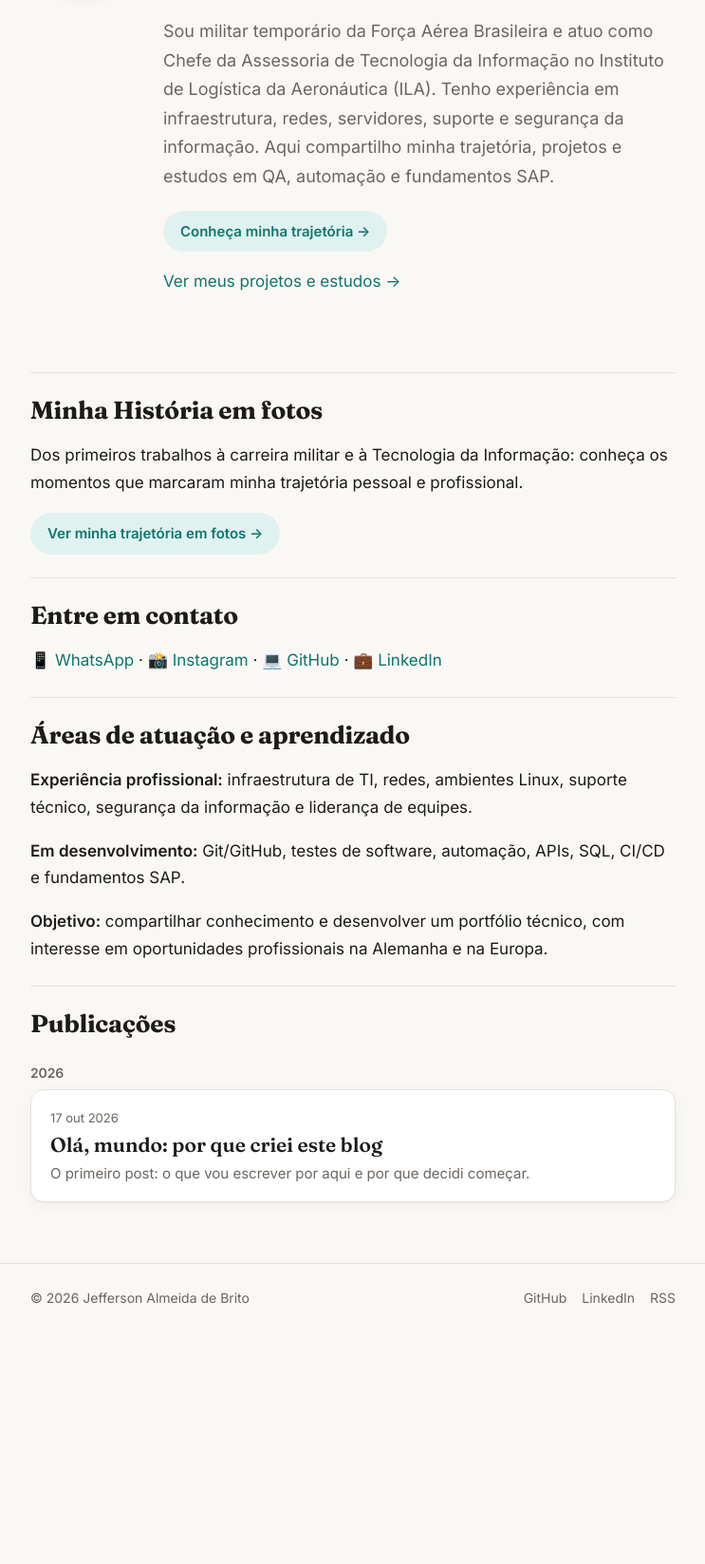
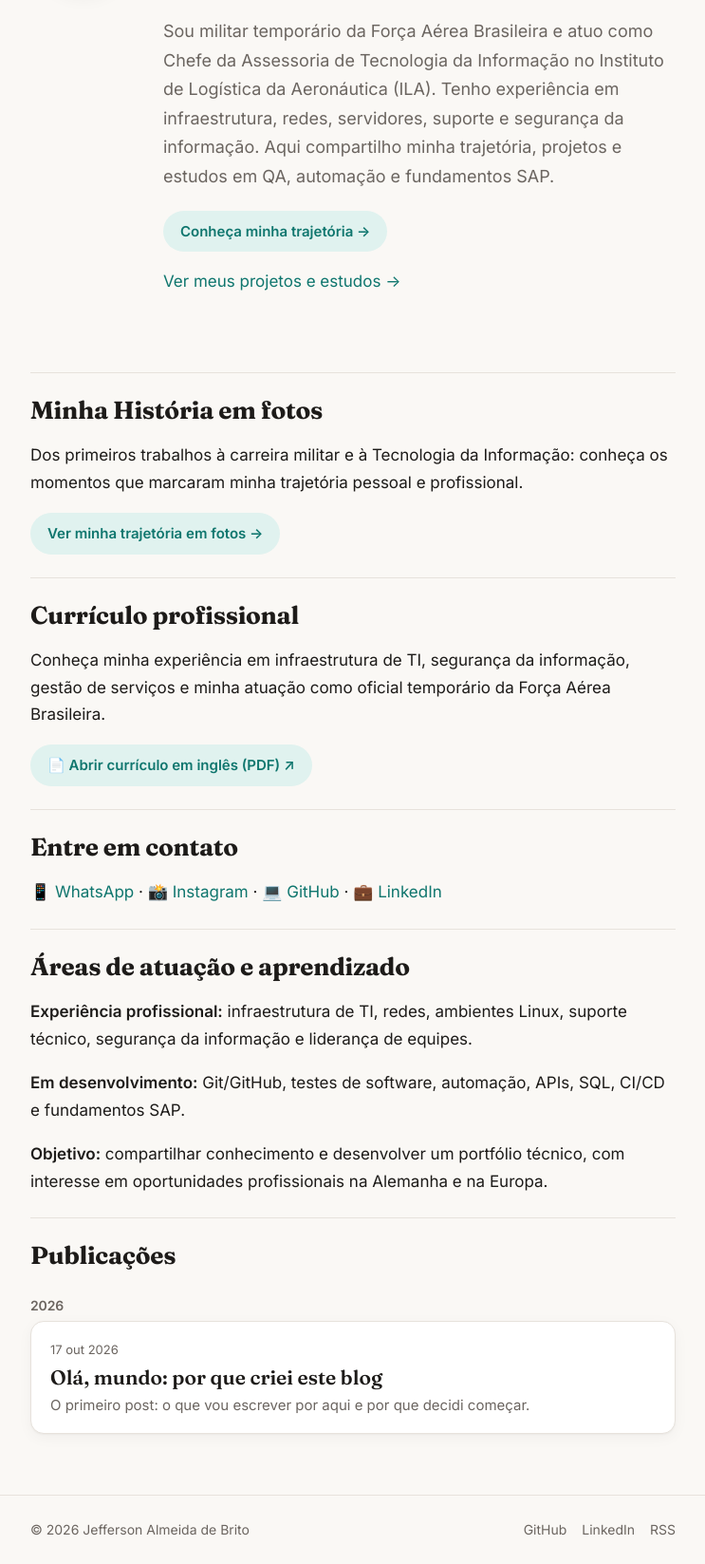
Before and after one commit to jeffersondk3/jeffersondk3.github.io, a Jekyll site: the page built from index.html, in a window 1280 px wide, cut to the strip 249-1896 px from the top of the page. Shown: the whole strip at 95% size, without its empty margins (268-1011 px from the left). Built offline with Jekyll 4.4.1, drawn with Linux system fonts in a browser that asks for light colours; before the commit the page ends 1652 px from its top, so only the background shows below that.

Commit message:
Adiciona botão para abrir currículo Europass em inglês

```diff
--- a/index.html
+++ b/index.html
@@ -16,6 +16,12 @@ layout: default
   <h2 class="section-title">Minha História em fotos</h2>
   <p>Dos primeiros trabalhos à carreira militar e à Tecnologia da Informação: conheça os momentos que marcaram minha trajetória pessoal e profissional.</p>
   <p><a class="btn" href="{{ '/minha-historia/' | relative_url }}">Ver minha trajetória em fotos →</a></p>
+</section>
+
+<section class="posts">
+  <h2 class="section-title">Currículo profissional</h2>
+  <p>Conheça minha experiência em infraestrutura de TI, segurança da informação, gestão de serviços e minha atuação como oficial temporário da Força Aérea Brasileira.</p>
+  <p><a class="btn" href="{{ '/assets/curriculo/Jefferson_Europass_EN.pdf' | relative_url }}" target="_blank" rel="noopener noreferrer">📄 Abrir currículo em inglês (PDF) ↗</a></p>
 </section>
 
 <section class="posts">
```
